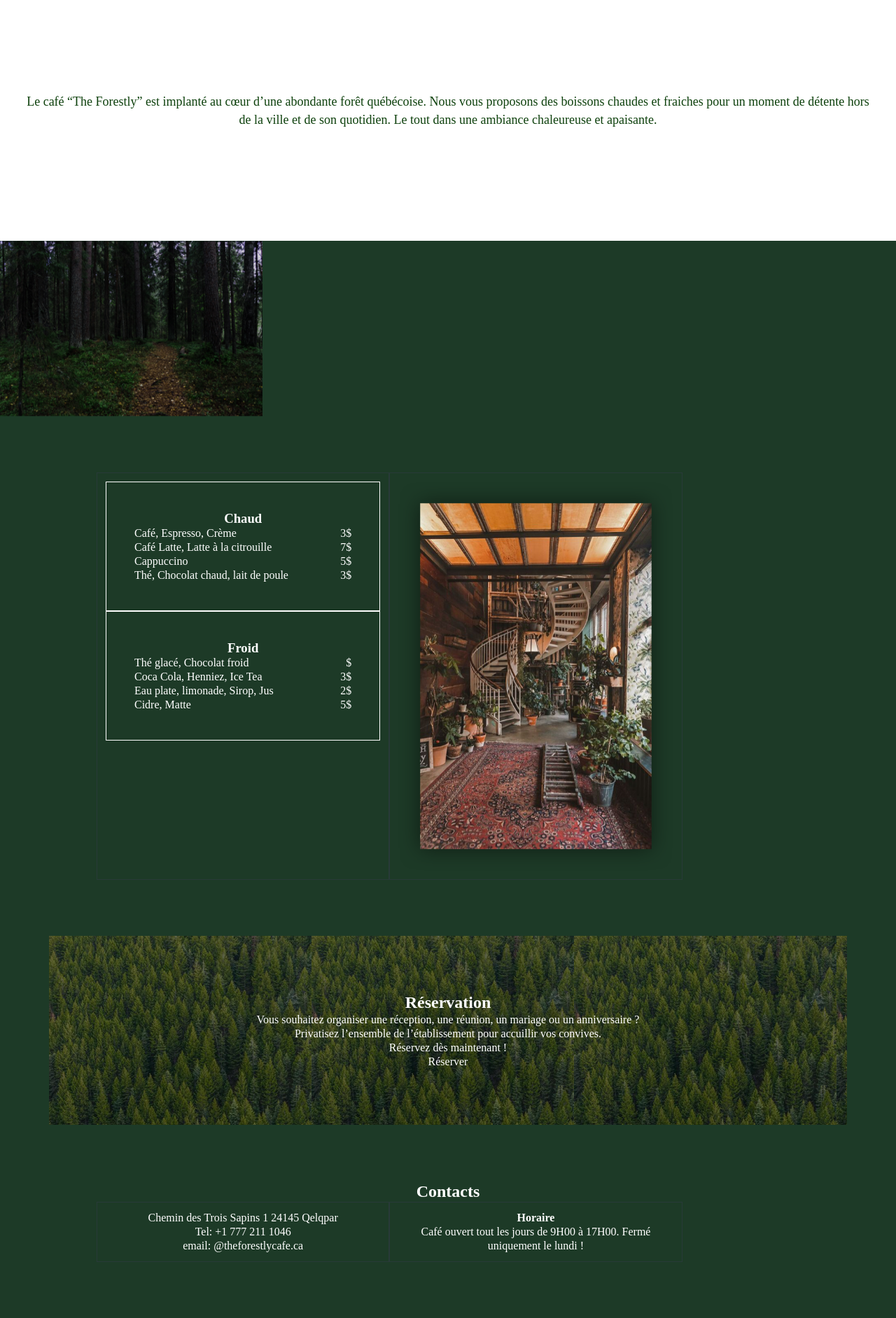
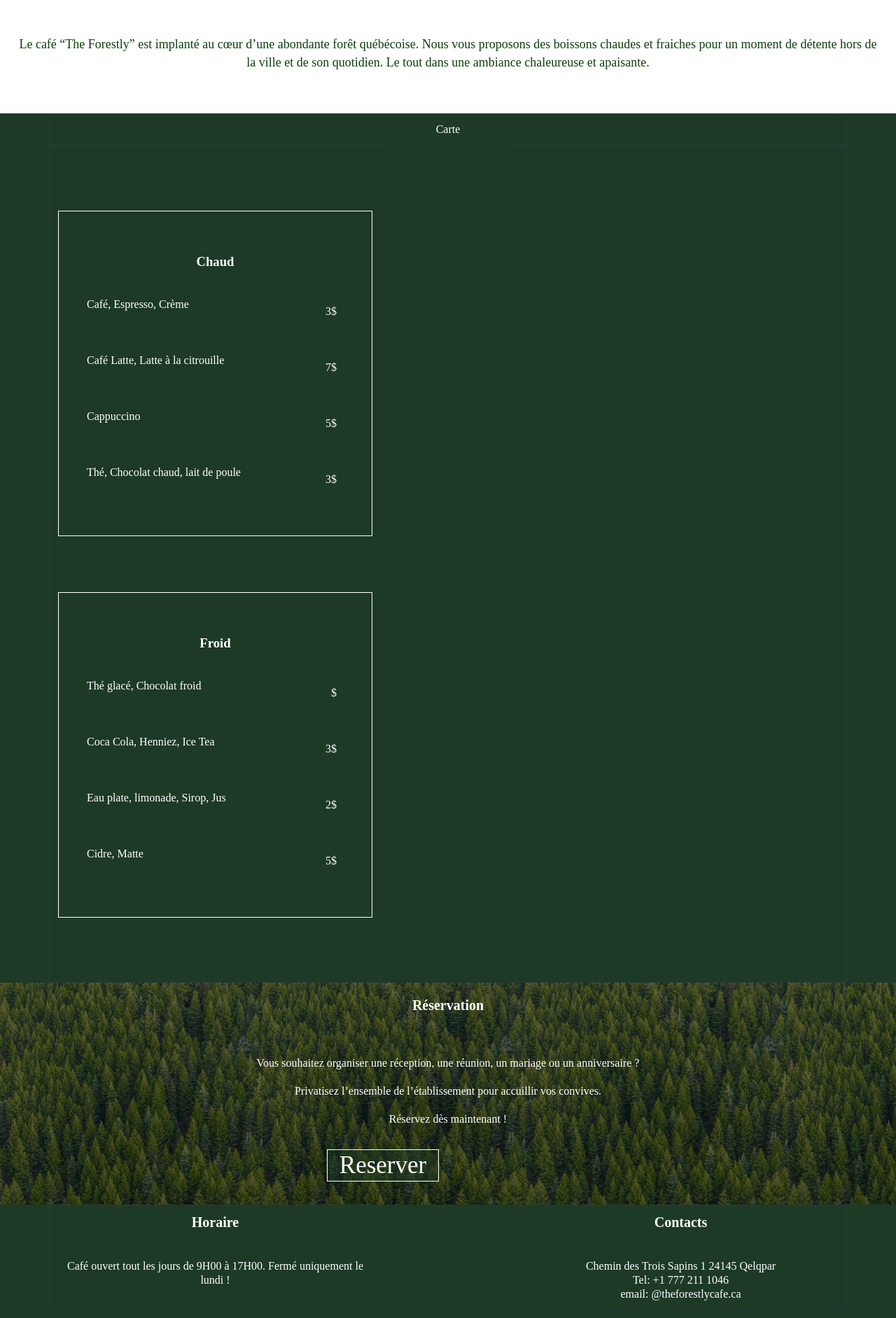
Before and after one commit to zomyah/caf-, a website built with Parcel: page src/index.html in a window 1280 px wide. Shown: the part 171-2054 px from the top of the page at 70% size. Built offline with nearby package versions, Linux system fonts and the light colour scheme.

Commit message:
correction

```diff
--- a/src/index.html
+++ b/src/index.html
@@ -9,30 +9,43 @@
   <body>
     <header>
       <div style="background-image: url('../img/video-resto-sitee.mp4') ;" class="menu-bar">
+        <div class="bar-haut">
           <div class="row">
-          <div class="col-md-3" id="Home">Home</div>
-          <div class="col-md-3" id="Carte">Carte</div>
-          <div class="col-md-3" id="Reservation">Réservation</div>
-          <div class="col-md-3" id="Contacts">Contacts</div>
+            <div class="col-es-1 col-md-1 offset-1 offset-lg-2" id="Home">Home</div>
+            <div class="col-es-1 col-md-1" id="Carte">Carte</div>
+            <div class="col-es-2 col-md-1" id="Reservation">Réservation</div>
+            <div class="col-es-2 col-md-1" id="Contacts">Contacts</div>
+          </div>
         </div>
       </div>
         <h1>The Foretly</h1>
       </div>
     </header>
     <main>
+      <div class="concept-back">
+        <div class="container">
+          <div class="row">
+            <div class="col-12 col-lg-5">img</div>
+            <div class="col-12 col-lg-6 offset-lg-1">txt</div>
+          </div>
+        </div>
         <div class="concept">
-        <p>
+          <p class="concept-txt">
             Le café <span>“The Forestly”</span> est implanté au cœur d’une abondante forêt québécoise.
             Nous vous proposons des boissons chaudes et fraiches pour un moment de <span>détente</span>
             hors de la ville et de son quotidien. Le tout dans une ambiance <span>chaleureuse</span> et
             <span>apaisante</span>.
           </p>
+          <div class="concept-img" style="background-image: url('../img/derière:dessous-txt-concept.png');"></div>
         </div>
-      <img class="concept-img" src="/img/derière:dessous-txt-concept.png">
+      </div>
       <div class="carte">
         <div class="container">
           <div class="row">
-            <div class="col-8 offset-2 col-lg-5 offset-lg-0">
+            <div class="col-12">
+              Carte
+            </div>
+            <div class="col-12 col-lg-5">
               <div class="card">
                 <h3>Chaud</h3>
                 <div class="menu-txt">
@@ -73,13 +86,14 @@
                 </div>
               </div>
             </div>
-            <div class="col-5">
+              <div class="col-12  col-lg-5 offset-lg-2">
                 <img class="img-menu" src="/img/col:12-menu.png">
               </div>
           </div>
         </div>
       </div>
-      <div style="background-image: url('../img/reservation.png');"  class="container ">
+      <div class="reservation" style="background-image: url('../img/reservation.png');" >
+        <div class="container ">
           <h2>Réservation</h2>
           <p>
             Vous souhaitez organiser une réception,
@@ -91,15 +105,29 @@
           <p>
             Réservez dès maintenant !
           </p>
+          <div class="container">
+            <div class="row">
+              <div class="col-sm-2 col-el-4 offset-4">
                 <div class="button">
-          Réserver
+                  Reserver
+                </div>
+              </div>
+            </div>
+          </div>
         </div>
       </div>
       <div class="footer">
         <div class="container">
+          <div class="row">
+            <div class="col-12 col-lg-5">
+              <h2>Horaire</h2>
+              <p>
+                Café ouvert tout les jours de 9H00 à 17H00.
+                Fermé uniquement le lundi !
+              </p>
+            </div>
+            <div class="col-12 col-lg-5 offset-lg-2">
               <h2>Contacts</h2>
-          <div class="row">
-            <div class="col-5">
               <p>
                 Chemin des Trois Sapins 1
                 24145 Qelqpar
@@ -111,13 +139,6 @@
                 email: @theforestlycafe.ca
               </p>
             </div>
-            <div class="col-5">
-              <h4>Horaire</h4>
-              <p>
-                Café ouvert tout les jours de 9H00 à 17H00.
-                Fermé uniquement le lundi !
-              </p>
-            </div>
           </div>
         </div>
       </div>
--- a/src/scss/main.scss
+++ b/src/scss/main.scss
@@ -3,7 +3,7 @@
 @import "modules/example";
 @import "bootstrap/scss/bootstrap-grid";
 .row + .row {
-    margin-top: 16px;
+
   }
 
   .row > .col,
@@ -19,7 +19,17 @@
     font-family: Raleway-Regular;
   }
 
-  .concept {
+  .bar-haut {
+    font-family: Raleway-Medium;
+    font-size: 16px;
+    color: #FFFFFF;
+    letter-spacing: 0;
+    align-items: center;
+  }
+
+
+
+  .concept-back {
     background-color: white;
     font-size: 18px;
     color: #0D400C;
@@ -44,28 +54,49 @@
     justify-content: space-between;
   }
 
-  .menu-bar {
-    margin: 25px 160px;
+
+
+    @media (max-width: 1440px) {
+      .img-menu {
+        display: none;
+        width: 100%;
+      }
+    }
+
+  .concept {
+    font-family: Raleway-Regular;
+    font-size: 18px;
+    color: #0D400C;
+    letter-spacing: 0;
+    text-align: center;
+    line-height: 26px;
   }
 
-  .img-menu {
-    @media (max-width: 1440px) {
-      .ornament {
-        display: none;
-      }
+  @media (min-width: 1440px) {
+    .concept-txt {
+      border: solid;
+      border-color: white;
+      border-width: 1px;
+      padding: 10px;
     }
   }
 
-  .concept {
-    padding: 144px 30px 160px;
+  @media (min-width: 1440px) {
+    .concept-img {
+      display: none;
+      width: 100%;
+    }
   }
 
   .concept-img {
-    max-width: 200%;
+    width: 100%;
+  }
+
+  .concept-txt {
+    padding:60px 20px;
   }
 
   .container {
-    padding: 80px;
     text-align: center;
   }
 
@@ -75,3 +106,61 @@
     border-width: 1px;
     padding: 40px;
   }
+
+  .menu-txt {
+    padding: 20px 0px;
+    text-align: left;
+  }
+
+  .priece {
+    padding: 10px;
+  }
+
+  .card h3 {
+    padding: 20px;
+  }
+
+  .card {
+    margin: 80px 0px;
+    align-items: center;
+  }
+
+  @media (min-width: 1440px) {
+    .horaire {
+      border: solid;
+      border-color: white;
+      border-width: 1px;
+      padding: 10px;
+    }
+  }
+
+  h2 {
+    font-family: Raleway-Regular;
+    font-size: 20px;
+    color: #FFFFFF;
+    letter-spacing: 0;
+    text-align: center;
+    padding-bottom: 40px;
+  }
+
+  .reservation p {
+    margin: 20px;
+  }
+
+  .reservation {
+    padding: 20px;
+  }
+
+  footer {
+    display: flex;
+    flex-direction: row;
+  }
+
+  .button {
+    background: rgba(29,58,39,0.44);
+    border: 1px solid #FFFFFF;
+    font-family: Raleway-Regular;
+    font-size: 35px;
+    color: #FFFFFF;
+    letter-spacing: 0;
+  }
```
Also changed, not shown: 2 other files. Lines whose indentation alone changed are shown as unchanged.
